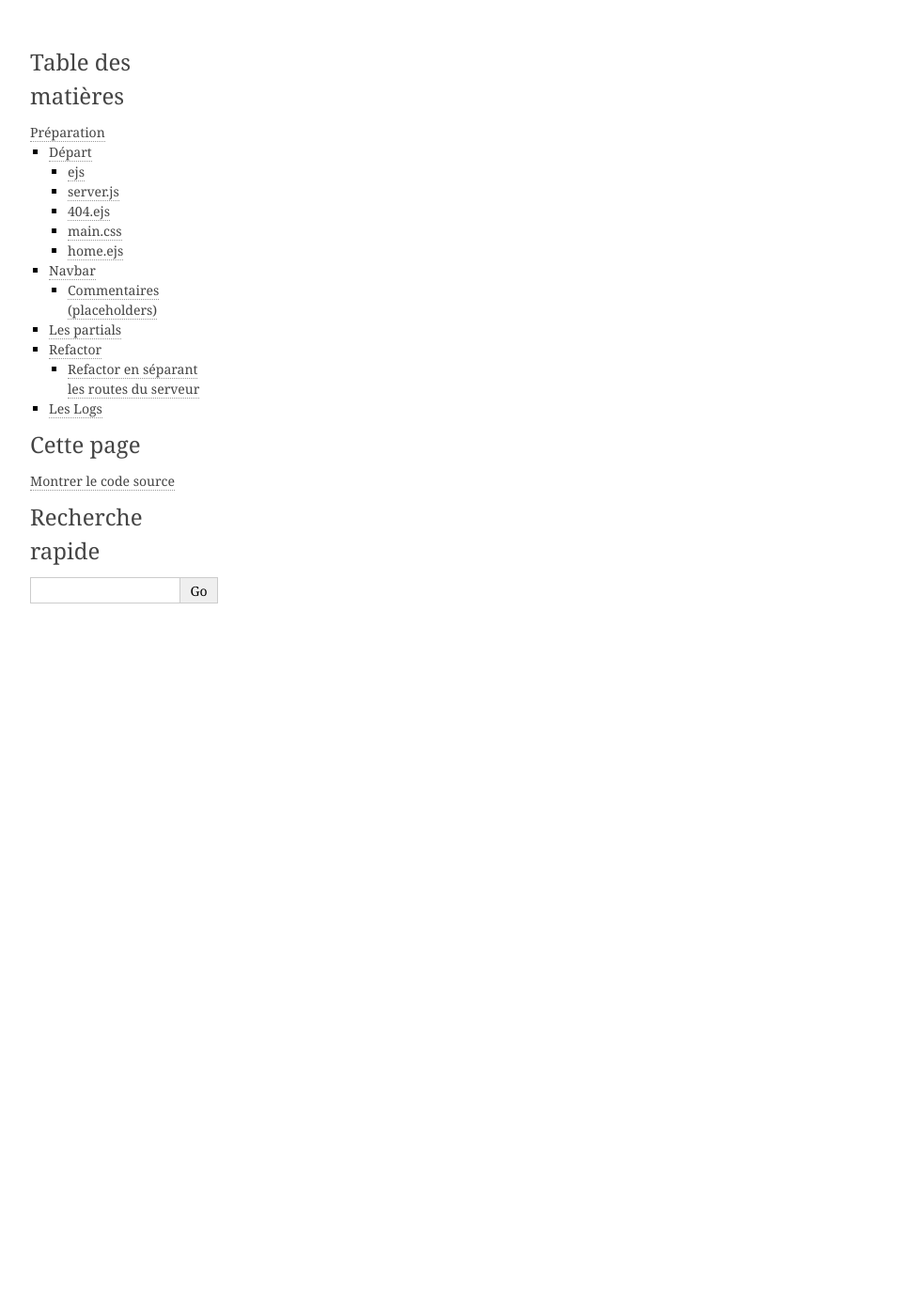
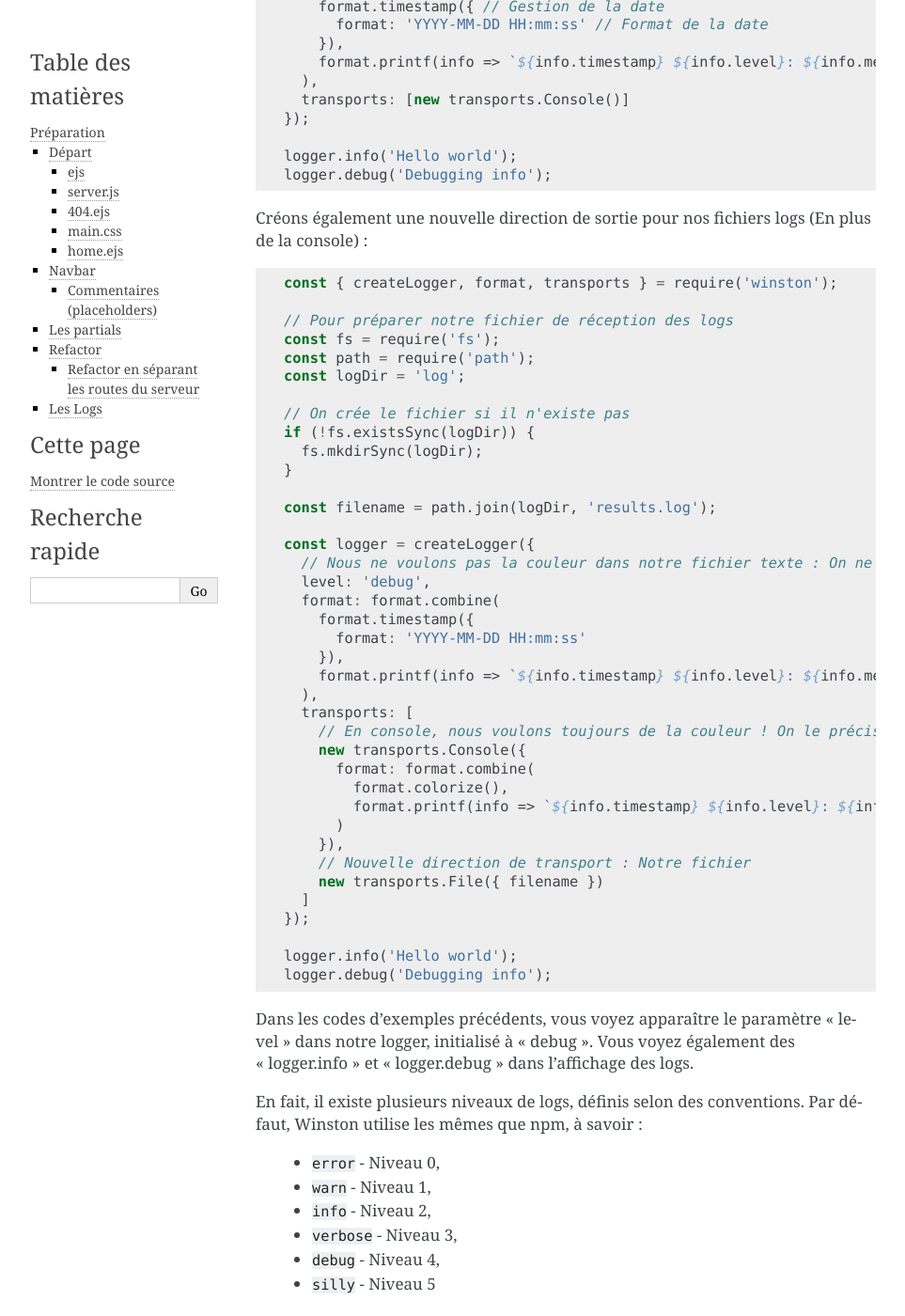
Before and after one commit to FrancoisBrucker/web_serveur, a Sphinx documentation site: the page built from source/cours_3_1_1_preparation.rst, in a window 1280 px wide and 1400 px high, scrolled down 10705 px. Shown: the whole window at 94% size, without its empty margins (148-1111 px from the left). Built offline with Sphinx 7.4.7, drawn with Linux system fonts in a browser that asks for light colours; some of the changed text lies outside the part shown.

Commit message:
Avancée fichiers logs

```diff
--- a/source/cours_3_1_1_preparation.rst
+++ b/source/cours_3_1_1_preparation.rst
@@ -483,3 +483,108 @@ Ils sont un élément essentiel côté administrateur, pour de mutiples raisons
  * Témoin de l’activité d’un site,
  * Statistiques de connexion,
  * Etc.
+
+Durant les chapitres précédents, nous avons utilisé les logs pour affichers quelques informations en console (Lancement du serveur, etc.). C'est sympa, mais l'on peut faire beaucoup plus de choses, on va le voir avec la bibliothèque Winston.
+
+:code:`npm install winston --save`
+
+Ouvrez votre fichier server.js, et collez y le code suivant, avant de relancer votre serveur :
+
+.. code-block:: js
+
+ // On importe Winston
+ const { createLogger, format, transports } = require('winston');
+
+ // On crée ici notre logger, et l'on va le customiser via ses paramètres
+ const logger = createLogger({
+   level: 'debug',   // Niveau de log (Nous en parlerons après)
+   format: format.combine(format.colorize(), format.simple()), // Format de sortie (Couleur, format de données ...)
+   transports: [new transports.Console()] // Destination du fichier  log (console, fichier...)
+ });
+
+ // On utilise notre logger ainsi crée pour afficher du texte
+ logger.info('Hello world');
+ logger.debug('Debugging info');
+
+Vous devriez obtenir dans votre console des logs similaires à ceux que vous avez déjà vus. Jusque là rien de nouveau donc, mais vous constatez dans les commentaires du code que l'on peut personnaliser pas mal de choses.
+
+Par exemple, ajoutons un peu de couleur (Remplacez le code précédent par celui-ci), et la date aux début de nos logs :
+
+.. code-block:: js
+
+ const { createLogger, format, transports } = require('winston');
+
+ const logger = createLogger({
+   level: 'debug',
+   format: format.combine( // Ici tout se passe dans le format
+     format.colorize(), // On ajoute de la couleur
+     format.timestamp({ // Gestion de la date
+       format: 'YYYY-MM-DD HH:mm:ss' // Format de la date
+     }),
+     format.printf(info => `${info.timestamp} ${info.level}: ${info.message}`) // Ajout de la date en début de fichier
+   ),
+   transports: [new transports.Console()]
+ });
+
+ logger.info('Hello world');
+ logger.debug('Debugging info');
+
+Créons également une nouvelle direction de sortie pour nos fichiers logs (En plus de la console) :
+
+.. code-block:: js
+
+ const { createLogger, format, transports } = require('winston');
+
+ // Pour préparer notre fichier de réception des logs
+ const fs = require('fs');
+ const path = require('path');
+ const logDir = 'log';
+
+ // On crée le fichier si il n'existe pas
+ if (!fs.existsSync(logDir)) {
+   fs.mkdirSync(logDir);
+ }
+
+ const filename = path.join(logDir, 'results.log');
+
+ const logger = createLogger({
+   // Nous ne voulons pas la couleur dans notre fichier texte : On ne la défini plus dans les paramètres généraux
+   level: 'debug',
+   format: format.combine(
+     format.timestamp({
+       format: 'YYYY-MM-DD HH:mm:ss'
+     }),
+     format.printf(info => `${info.timestamp} ${info.level}: ${info.message}`)
+   ),
+   transports: [
+     // En console, nous voulons toujours de la couleur ! On le précise ici
+     new transports.Console({
+       format: format.combine(
+         format.colorize(),
+         format.printf(info => `${info.timestamp} ${info.level}: ${info.message}`)
+       )
+     }),
+     // Nouvelle direction de transport : Notre fichier
+     new transports.File({ filename })
+   ]
+ });
+
+ logger.info('Hello world');
+ logger.debug('Debugging info');
+
+Dans les codes d'exemples précédents, vous voyez apparaître le paramètre "level" dans notre logger, initialisé à "debug". Vous voyez également des "logger.info" et "logger.debug" dans l'affichage des logs.
+
+En fait, il existe plusieurs niveaux de logs, définis selon des conventions. Par défaut, Winston utilise les mêmes que npm, à savoir :
+
+ * :code:`error` - Niveau 0,
+ * :code:`warn` - Niveau 1,
+ * :code:`info` - Niveau 2,
+ * :code:`verbose` - Niveau 3,
+ * :code:`debug` - Niveau 4,
+ * :code:`silly` - Niveau 5
+
+Selon le niveau attribué au logger, tous les messages envoyés à celui-ci d'un niveau inférieur ou égal seront traités, pas les autres. Essayez ainsi de passer dans les exemples précédents la valeur du level de "debug" (4) à "info" (2), et vous verrez que la commande "logger.debug" ne sera plus traitée !
+
+Celà permet d'attribuer un niveau de gravité aux messages, pour les interpréter et les traiter différemment. Ainsi, un message d'erreur (important !) sera toujours traité, car de niveau 0, alors qu'un message debug pas forcément, selon le niveau du logger.
+
+Ces quelques exemples vous montrent que l'on peut facilement modifier l'apparence et la destination de sortie de nos logs grâce à Winston. C'est bien, mais pour l'instant celà reste un peu indépendant de notre site web ! En effet, nos messages sont affichés avant même de lancer notre site. Or en pratique, ils nous informent sur son activité.
```
